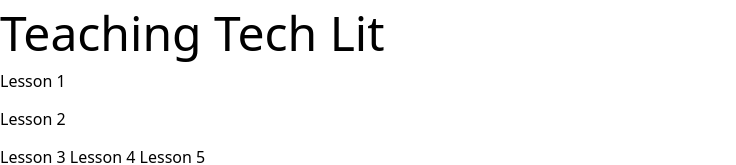
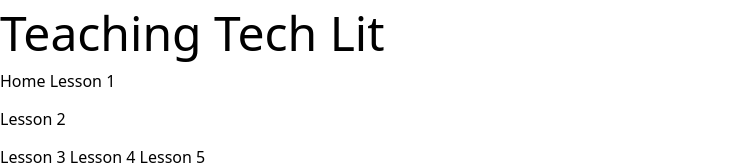
Before and after one commit to j-cleme/capstone_teaching-tech-lit, a SvelteKit app: page / in a window 1280 px wide. Shown: the part 427-592 px from the top of the page, without its empty margins (0-736 px from the left). Built offline with nearby package versions, Linux system fonts and the light colour scheme.

Commit message:
add link to Home

```diff
--- a/src/routes/+layout.svelte
+++ b/src/routes/+layout.svelte
@@ -19,13 +19,19 @@
 			class="mx-2 my-2 duration-75 text-neutral-600 {navVisibleState ? 'rotate-90' : ''} "
 		/>
 	</div>
-	<a href="/" class="group flex flex-row w-full m-0 md:justify-start items-center">
-		<img src="/assets/logo.png" alt="Teaching Tech Lit logo" class="h-6 w-6" />
+	<a href="/" class="flex flex-row w-full m-0 md:justify-start items-center">
+		<img src="/assets/logo.png" alt="Teaching Tech Lit logo" class="group h-6 w-6" />
 		<h1 class="group mx-1 md:px-2 py-2 text-lg font-semibold text-neutral-900">
 			Teaching Tech Lit<span
 				class="block bg-[#3549A6] max-w-0 group-hover:max-w-full transition-all duration-300 h-0.5"
 			/>
 		</h1>
+	</a>
+	<a class="group px-2 py-2 min-w-max {navVisibleState ? '' : 'hidden md:inline'}" href="/"
+		>Home
+		<span
+			class="block bg-[#3549A6] max-w-0 group-hover:max-w-full transition-all duration-300 h-0.5"
+		/>
 	</a>
 	<a class="group px-2 py-2 min-w-max {navVisibleState ? '' : 'hidden md:inline'}" href="/devices"
 		>Lesson 1 <span class="inline-block stroke-red-600"
```
